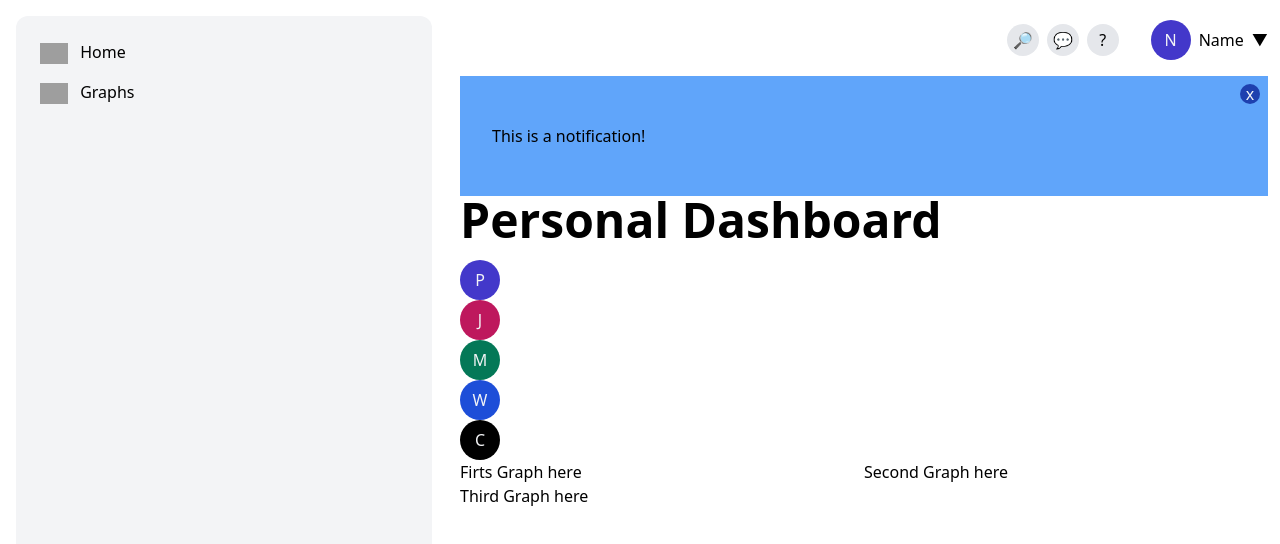
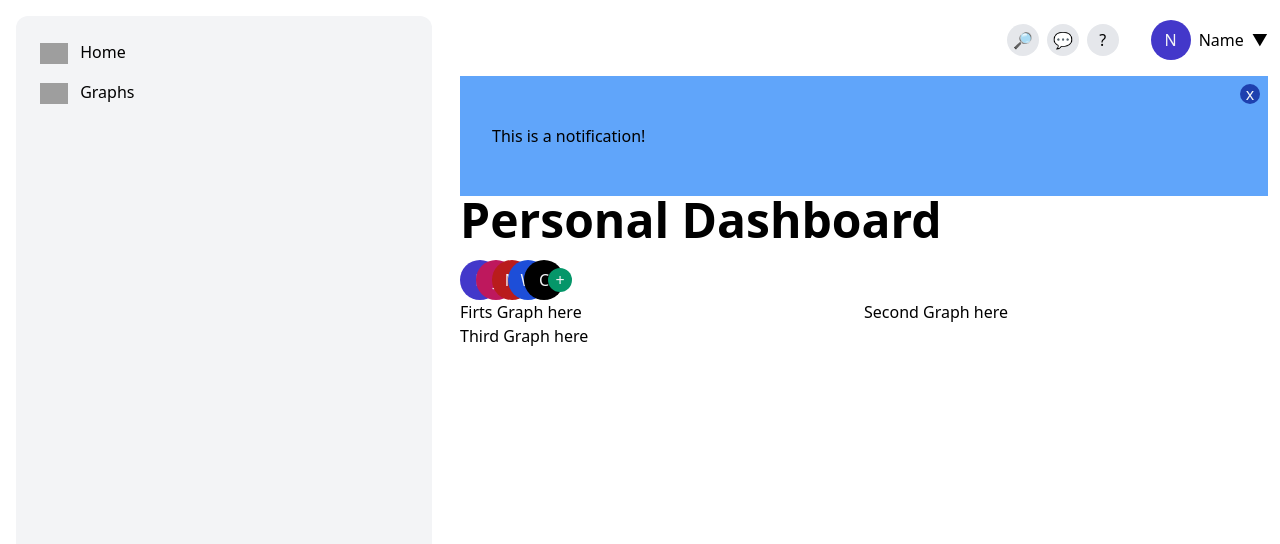
Before and after one commit to parastooveisi/svelte-personal-dashboard, a Svelte app: page / in a window 1280 px wide. Shown: the top 544 px of the page. Built offline with nearby package versions, Linux system fonts and the light colour scheme; grey boxes are pictures that could not be loaded.

Commit message:
Avatar icons displaying roughly like we want

```diff
--- a/src/components/ActionBar.svelte
+++ b/src/components/ActionBar.svelte
@@ -1,11 +1,45 @@
+<script lang="ts">
+  let people = [
+    { initial: "P", color: "indigo-700" },
+    { initial: "J", color: "pink-700" },
+    { initial: "M", color: "red-700" },
+    { initial: "W", color: "blue-700" },
+    { initial: "C", color: "black" },
+  ];
+</script>
+
 <div>
   <div class="avatars">
-    <ul class="grid">
-      <li class="rounded-full h-10 w-10 flex items-center justify-center bg-indigo-700 text-gray-100">P</li>
-      <li class="rounded-full h-10 w-10 flex items-center justify-center bg-pink-700 text-gray-100">J</li>
-      <li class="rounded-full h-10 w-10 flex items-center justify-center bg-green-700 text-gray-100">M</li>
-      <li class="rounded-full h-10 w-10 flex items-center justify-center bg-blue-700 text-gray-100">W</li>
-      <li class="rounded-full h-10 w-10 flex items-center justify-center bg-black text-gray-100">C</li>
+    <ul class="grid grid-flow-col auto-cols-min">
+      {#each people as person, i}
+        <li class="ml-{i * 4}"><span class="bg-{person.color}">{person.initial}</span></li>
+      {/each}
+      <li class="add-new-person">
+        <button class="rounded-full h-6 w-6 flex items-center justify-center bg-green-600 text-gray-100">+</button>
+      </li>
     </ul>
   </div>
 </div>
+
+<style lang="postcss">
+  li {
+    grid-column: 1/2;
+    grid-row: 1/2;
+  }
+  li span {
+    @apply rounded-full h-10 w-10 flex items-center justify-center text-gray-100;
+  }
+  .add-new-person {
+    @apply flex items-center;
+    grid-column: auto;
+    position: relative;
+    left: -1rem;
+  }
+
+  ul:hover li {
+    @apply mr-1;
+    @apply ml-0;
+    grid-column: auto;
+    left: 0;
+  }
+</style>
```
